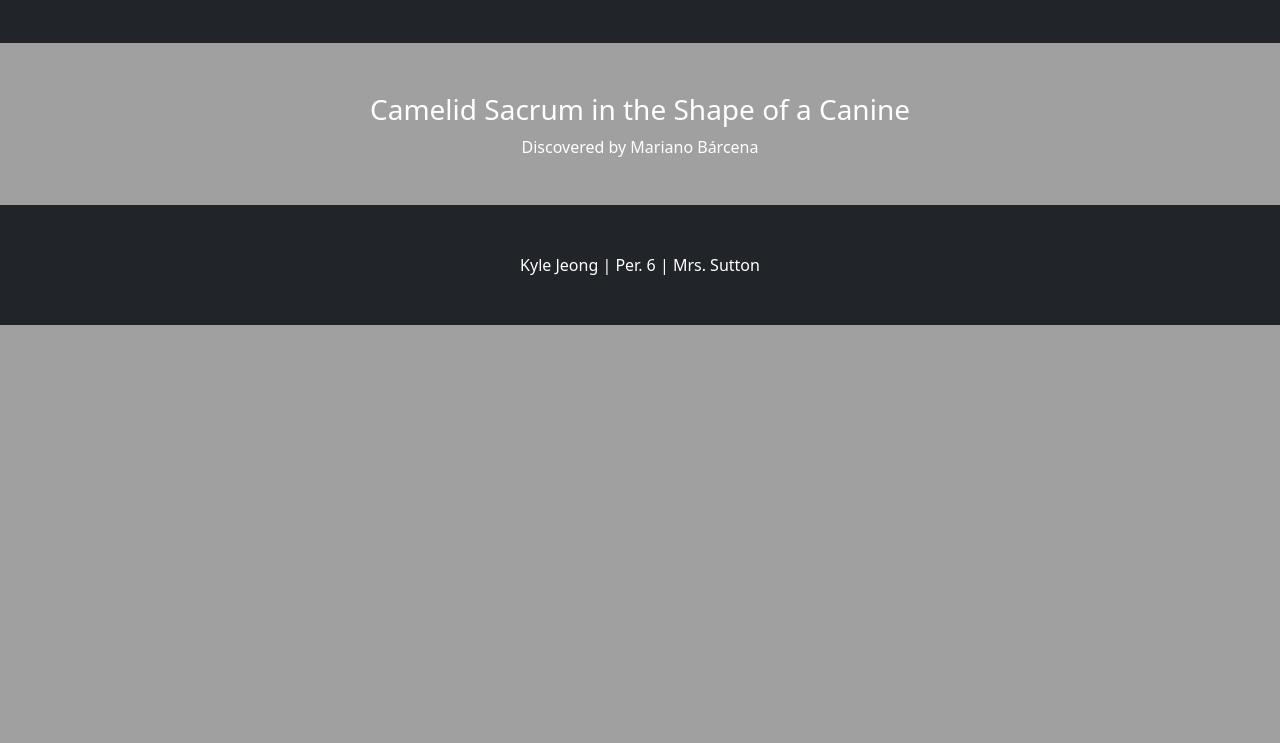
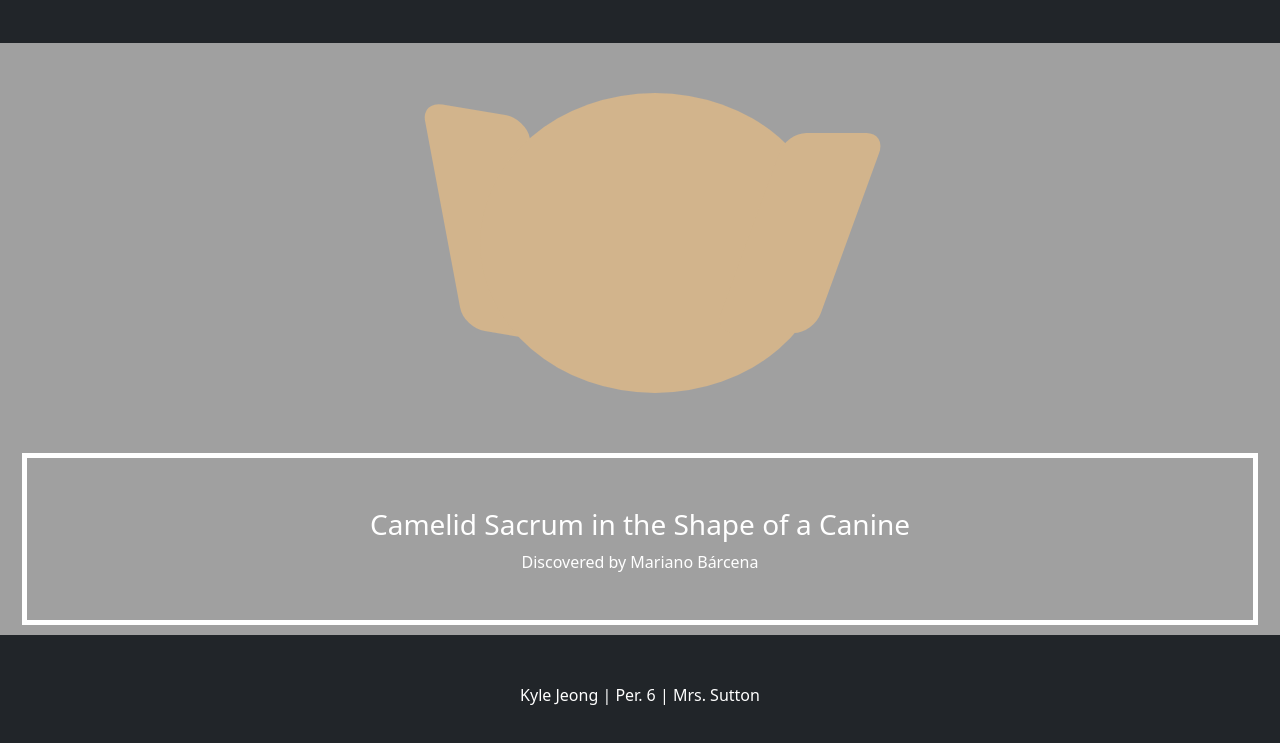
Before and after one commit to Kylejeong2/Art-History-Final, a plain HTML site: page index.html in a window 1280 px wide. Shown: the part 93-836 px from the top of the page. Before the commit the page ends 800 px from the top, so only its background shows below. Drawn offline with nearby package versions, Linux system fonts and the light colour scheme.

Commit message:
started art

```diff
--- a/css/styles.css
+++ b/css/styles.css
@@ -21,4 +21,43 @@ body {
 
 .info {
     border: white 5px solid;
+    margin: 10px;
 }
+
+.mainhead {
+    display: flex;
+    justify-content: center;
+    padding: 50px 0px;
+}
+
+.circle {
+    height: 300px;
+    width: 350px;
+    background-color: tan;
+    border-radius: 50%;
+    position: relative;
+    right: 0px;
+    left: 0px;
+}
+
+.parallelogram {
+    width: 230px;
+	height: 100px;
+	transform: skew(20deg) rotate(100deg);
+	background: tan;
+    position:relative;
+    top: 80px;
+    left: 130px;
+    border-radius: 20px;
+}
+
+.parallelogram2 {
+    width: 200px;
+	height: 100px;
+	transform: skew(340deg) rotate(90deg);
+	background: tan;
+    position:relative;
+    top: 90px;
+    right: 130px;
+    border-radius: 20px;
+}
--- a/index.html
+++ b/index.html
@@ -16,7 +16,11 @@
             <h1 class="title">AP Art History Final</h1>
         </nav>
         <div class="container-xxl">
-            <div class
+            <div class="mainhead">
+                <div class="parallelogram"></div>
+                <div class="circle"></div>
+                <div class="parallelogram2"></div>
+            </div>
 
             <div class="info">
                 <h3 class="artname">Camelid Sacrum in the Shape of a Canine</h3>
```
